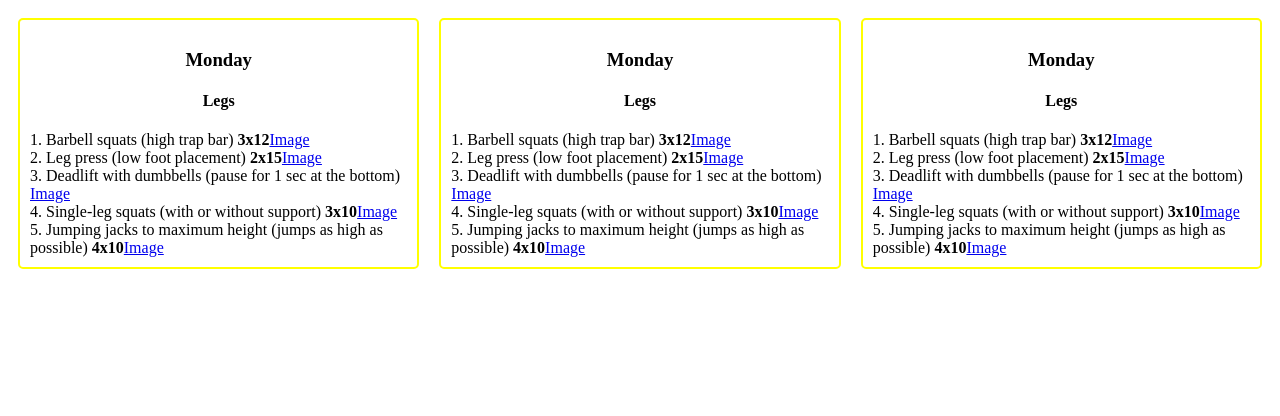
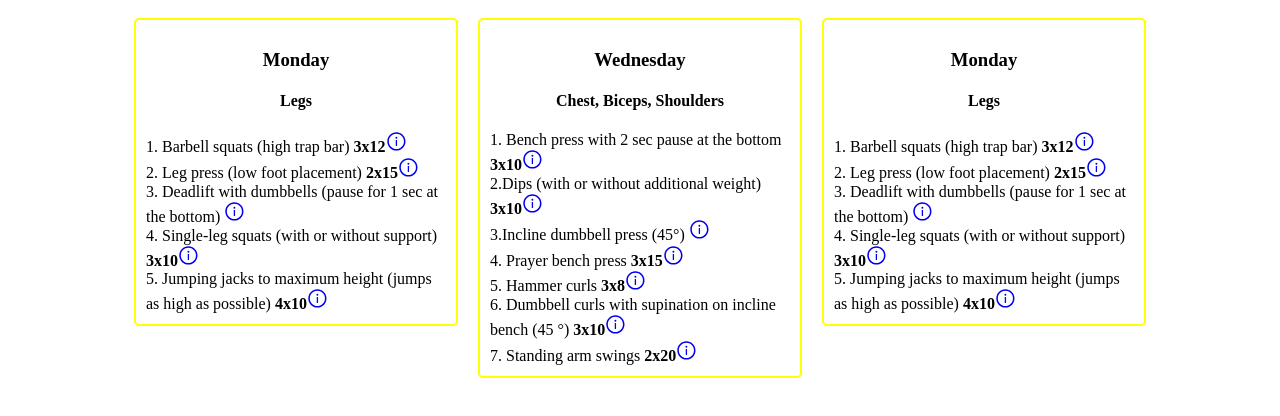
Before and after one commit to vladik9/WorkOutProject, a React (Create React App) app in the folder work-out-app/: page / in a window 1280 px wide. Shown: the top 416 px of the page. Built offline with nearby package versions, Linux system fonts and the light colour scheme.

Commit message:
added styles icons and fixed position

```diff
--- a/work-out-app/package.json
+++ b/work-out-app/package.json
@@ -8,7 +8,9 @@
     "@testing-library/user-event": "^13.5.0",
     "react": "^18.2.0",
     "react-dom": "^18.2.0",
+    "react-icons": "^4.8.0",
     "react-scripts": "5.0.1",
+    "uniqid": "^5.4.0",
     "web-vitals": "^2.1.4"
   },
   "scripts": {
--- a/work-out-app/src/App.js
+++ b/work-out-app/src/App.js
@@ -1,125 +1,10 @@
 import Cards from "./Cards/Cards";
 import styles from "./Cards/Cards.module.css";
-const firstDayExercise = [
-  {
-    id: "782t38726478",
-    day: "Monday",
-    bodyPart: "Legs",
-    exercises: [
-      {
-        exercise: "1. Barbell squats (high trap bar)",
-        link: "https://www.inspireusafoundation.org/wp-content/uploads/2022/06/the-barbell-squat.jpg",
-        repetisions: "3x12",
-        exId: "78687462387",
-      },
-      {
-        exercise: "2. Leg press (low foot placement)",
-        link: "https://graduatefitness.com/wp-content/uploads/2021/01/IMG_2775.gif",
-        repetisions: "2x15",
-        exId: "78687462357",
-      },
-      {
-        exercise: "3. Deadlift with dumbbells (pause for 1 sec at the bottom)",
-        link: "https://media.tenor.com/kyOyzUcfIpMAAAAC/dumbbell-romanian.gif",
-        repetisions3: "3x8",
-        exId: "78687422387",
-      },
-      {
-        exercise: "4. Single-leg squats (with or without support)",
-        link: "https://i0.wp.com/thumbs.gfycat.com/MammothExaltedAyeaye-size_restricted.gif?w=1155&h=840",
-        repetisions: "3x10",
-        exId: "786822462387",
-      },
-      {
-        exercise:
-          "5. Jumping jacks to maximum height (jumps  as high as possible)",
-        link: "https://cdn.dribbble.com/users/2931468/screenshots/5720362/jumping-jack.gif",
-        repetisions: "4x10",
-        exId: "786462387",
-      },
-    ],
-  },
-  {
-    id: "782t3872647812414",
-    day: "Monday",
-    bodyPart: "Legs",
-    exercises: [
-      {
-        exercise: "1. Barbell squats (high trap bar)",
-        link: "https://www.inspireusafoundation.org/wp-content/uploads/2022/06/the-barbell-squat.jpg",
-        repetisions: "3x12",
-        exId: "78687462387",
-      },
-      {
-        exercise: "2. Leg press (low foot placement)",
-        link: "https://graduatefitness.com/wp-content/uploads/2021/01/IMG_2775.gif",
-        repetisions: "2x15",
-        exId: "78687462357",
-      },
-      {
-        exercise: "3. Deadlift with dumbbells (pause for 1 sec at the bottom)",
-        link: "https://media.tenor.com/kyOyzUcfIpMAAAAC/dumbbell-romanian.gif",
-        repetisions3: "3x8",
-        exId: "78687422387",
-      },
-      {
-        exercise: "4. Single-leg squats (with or without support)",
-        link: "https://i0.wp.com/thumbs.gfycat.com/MammothExaltedAyeaye-size_restricted.gif?w=1155&h=840",
-        repetisions: "3x10",
-        exId: "786822462387",
-      },
-      {
-        exercise:
-          "5. Jumping jacks to maximum height (jumps  as high as possible)",
-        link: "https://cdn.dribbble.com/users/2931468/screenshots/5720362/jumping-jack.gif",
-        repetisions: "4x10",
-        exId: "786462387",
-      },
-    ],
-  },
-  {
-    id: "782t3843572647812414",
-    day: "Monday",
-    bodyPart: "Legs",
-    exercises: [
-      {
-        exercise: "1. Barbell squats (high trap bar)",
-        link: "https://www.inspireusafoundation.org/wp-content/uploads/2022/06/the-barbell-squat.jpg",
-        repetisions: "3x12",
-        exId: "78687462387",
-      },
-      {
-        exercise: "2. Leg press (low foot placement)",
-        link: "https://graduatefitness.com/wp-content/uploads/2021/01/IMG_2775.gif",
-        repetisions: "2x15",
-        exId: "78687462357",
-      },
-      {
-        exercise: "3. Deadlift with dumbbells (pause for 1 sec at the bottom)",
-        link: "https://media.tenor.com/kyOyzUcfIpMAAAAC/dumbbell-romanian.gif",
-        repetisions3: "3x8",
-        exId: "78687422387",
-      },
-      {
-        exercise: "4. Single-leg squats (with or without support)",
-        link: "https://i0.wp.com/thumbs.gfycat.com/MammothExaltedAyeaye-size_restricted.gif?w=1155&h=840",
-        repetisions: "3x10",
-        exId: "786822462387",
-      },
-      {
-        exercise:
-          "5. Jumping jacks to maximum height (jumps  as high as possible)",
-        link: "https://cdn.dribbble.com/users/2931468/screenshots/5720362/jumping-jack.gif",
-        repetisions: "4x10",
-        exId: "786462387",
-      },
-    ],
-  },
-];
+import exerciseObject from "./exercisesObject";
 function App() {
   return (
     <div className={styles.cardWrapper}>
-      <Cards data={firstDayExercise} />
+      <Cards data={exerciseObject} />
     </div>
   );
 }
--- a/work-out-app/src/Cards/Card/Card.module.css
+++ b/work-out-app/src/Cards/Card/Card.module.css
@@ -4,6 +4,7 @@ border-radius: 5px;
 padding: 10px;
 margin: 10px;
 display: inline-block;
+width: 300px;
 }
 .tileStyle{
      text-align: center;
--- a/work-out-app/src/Cards/Cards.module.css
+++ b/work-out-app/src/Cards/Cards.module.css
@@ -1,5 +1,5 @@
 .cardWrapper{
     display: flex;
-
-
+    flex-wrap: wrap;
+    justify-content: center;
 }
--- a/work-out-app/src/Cards/Exercise/Exercise.jsx
+++ b/work-out-app/src/Cards/Exercise/Exercise.jsx
@@ -1,4 +1,6 @@
 import React from "react";
+import { AiOutlineInfoCircle } from "react-icons/ai";
+import styles from "./Exercise.module.css";
 export default function Exercise({ exercise }) {
   return (
     <div>
@@ -7,8 +9,13 @@ export default function Exercise({ exercise }) {
         <span>
           <strong> {exercise.repetisions}</strong>
         </span>
-        <a href={exercise.link} target="_blank" rel="noreferrer">
-          Image
+        <a
+          href={exercise.link}
+          className={styles.iconStle}
+          target="_blank"
+          rel="noreferrer"
+        >
+          <AiOutlineInfoCircle />
         </a>
       </div>
     </div>
--- /dev/null
+++ b/work-out-app/src/Cards/Exercise/Exercise.module.css
@@ -0,0 +1,3 @@
+.iconStle{
+font-size: 1.3em;
+}
--- /dev/null
+++ b/work-out-app/src/exercisesObject.js
@@ -0,0 +1,130 @@
+var uiqueId = require("uniqid");
+const exerciseObject = [
+  {
+    id: uiqueId(),
+    day: "Monday",
+    bodyPart: "Legs",
+    exercises: [
+      {
+        exercise: "1. Barbell squats (high trap bar)",
+        link: "https://www.inspireusafoundation.org/wp-content/uploads/2022/06/the-barbell-squat.jpg",
+        repetisions: "3x12",
+        exId: "78687462387",
+      },
+      {
+        exercise: "2. Leg press (low foot placement)",
+        link: "https://graduatefitness.com/wp-content/uploads/2021/01/IMG_2775.gif",
+        repetisions: "2x15",
+        exId: uiqueId(),
+      },
+      {
+        exercise: "3. Deadlift with dumbbells (pause for 1 sec at the bottom)",
+        link: "https://media.tenor.com/kyOyzUcfIpMAAAAC/dumbbell-romanian.gif",
+        repetisions3: "3x8",
+        exId: uiqueId(),
+      },
+      {
+        exercise: "4. Single-leg squats (with or without support)",
+        link: "https://i0.wp.com/thumbs.gfycat.com/MammothExaltedAyeaye-size_restricted.gif?w=1155&h=840",
+        repetisions: "3x10",
+        exId: uiqueId(),
+      },
+      {
+        exercise:
+          "5. Jumping jacks to maximum height (jumps  as high as possible)",
+        link: "https://cdn.dribbble.com/users/2931468/screenshots/5720362/jumping-jack.gif",
+        repetisions: "4x10",
+        exId: uiqueId(),
+      },
+    ],
+  },
+  {
+    id: uiqueId(),
+    day: "Wednesday",
+    bodyPart: "Chest, Biceps, Shoulders",
+    exercises: [
+      {
+        exercise: "1. Bench press with 2 sec pause at the bottom",
+        link: "https://media1.giphy.com/media/QvXVzMT3oziRDud6df/giphy.gif?cid=6c09b952aqejufxjy7st2t6eu0u226er5sl56r5tk0xxhgss&rid=giphy.gif&ct=s",
+        repetisions: "3x10",
+        exId: uiqueId(),
+      },
+      {
+        exercise: "2.Dips (with or without additional weight) ",
+        link: "https://www.bodybuildingmealplan.com/wp-content/uploads/Weighted-Dips-scaled.jpg",
+        repetisions: "3x10",
+        exId: uiqueId(),
+      },
+      {
+        exercise: "3.Incline dumbbell press (45°)",
+        link: "https://media.tenor.com/9T1dx6LbbgwAAAAC/2inclne-dumbel-press.gif",
+        repetisions3: "3x8",
+        exId: uiqueId(),
+      },
+      {
+        exercise: "4. Prayer bench press",
+        link: "https://media.tenor.com/Vhhf9PFyFSwAAAAC/exercise-close-grip-bench-press.gif",
+        repetisions: "3x15",
+        exId: uiqueId(),
+      },
+      {
+        exercise: "5. Hammer curls",
+        link: "https://www.inspireusafoundation.org/wp-content/uploads/2022/04/dumbbell-hammer-curl.gif",
+        repetisions: "3x8",
+        exId: uiqueId(),
+      },
+      {
+        exercise: "6. Dumbbell curls with supination on incline bench (45 °)",
+        link: "https://cdn.dribbble.com/users/2931468/screenshots/5720362/jumping-jack.gif",
+        repetisions: "3x10",
+        exId: uiqueId(),
+      },
+      {
+        exercise: "7. Standing arm swings",
+        link: "https://flabfix.com/wp-content/uploads/2019/06/Arm-Swings.gif",
+        repetisions: "2x20",
+        exId: uiqueId(),
+      },
+    ],
+  },
+  {
+    id: uiqueId(),
+    day: "Monday",
+    bodyPart: "Legs",
+    exercises: [
+      {
+        exercise: "1. Barbell squats (high trap bar)",
+        link: "https://www.inspireusafoundation.org/wp-content/uploads/2022/06/the-barbell-squat.jpg",
+        repetisions: "3x12",
+        exId: uiqueId(),
+      },
+      {
+        exercise: "2. Leg press (low foot placement)",
+        link: "https://graduatefitness.com/wp-content/uploads/2021/01/IMG_2775.gif",
+        repetisions: "2x15",
+        exId: uiqueId(),
+      },
+      {
+        exercise: "3. Deadlift with dumbbells (pause for 1 sec at the bottom)",
+        link: "https://media.tenor.com/kyOyzUcfIpMAAAAC/dumbbell-romanian.gif",
+        repetisions3: "3x8",
+        exId: uiqueId(),
+      },
+      {
+        exercise: "4. Single-leg squats (with or without support)",
+        link: "https://i0.wp.com/thumbs.gfycat.com/MammothExaltedAyeaye-size_restricted.gif?w=1155&h=840",
+        repetisions: "3x10",
+        exId: uiqueId(),
+      },
+      {
+        exercise:
+          "5. Jumping jacks to maximum height (jumps  as high as possible)",
+        link: "https://cdn.dribbble.com/users/2931468/screenshots/5720362/jumping-jack.gif",
+        repetisions: "4x10",
+        exId: uiqueId(),
+      },
+    ],
+  },
+];
+
+export default exerciseObject;
```
Also changed, not shown: 1 other file (tests, documents, lock files or other folders).
